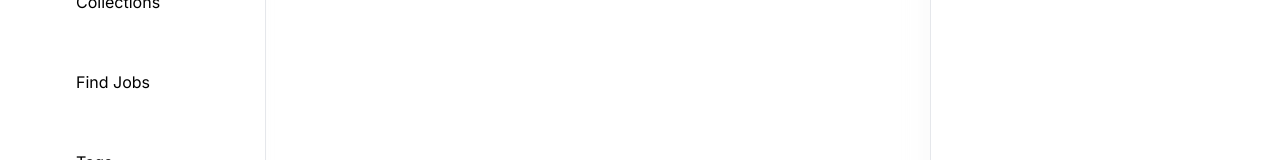
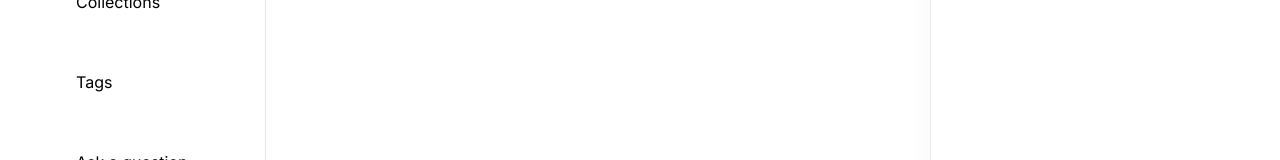
Before and after one commit to Deepsoni5/stack-overflow-next, a Next.js app: page /profile/edit in a window 1280 px wide. Shown: the part 330-490 px from the top of the page. Built offline with nearby package versions, Linux system fonts and the light colour scheme; no server answers; the database is empty.

Commit message:
fixed leftsidebar

```diff
--- a/constants/index.ts
+++ b/constants/index.ts
@@ -21,11 +21,6 @@ export const sidebarLinks: SidebarLink[] = [
     imgURL: "/assets/icons/star.svg",
     route: "/collection",
     label: "Collections",
-  },
-  {
-    imgURL: "/assets/icons/suitcase.svg",
-    route: "/",
-    label: "Find Jobs",
   },
   {
     imgURL: "/assets/icons/tag.svg",
```
